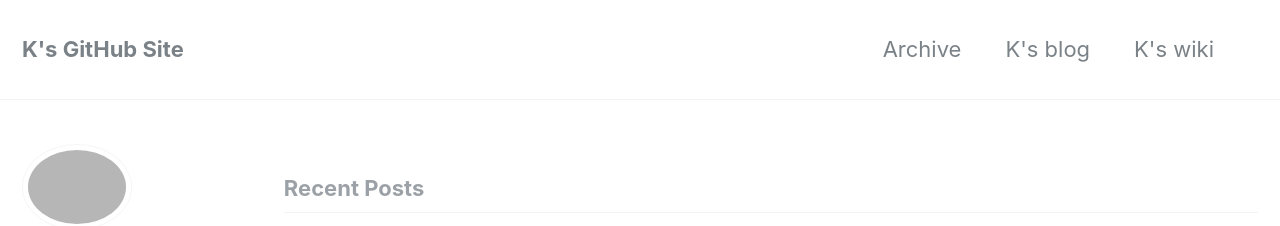
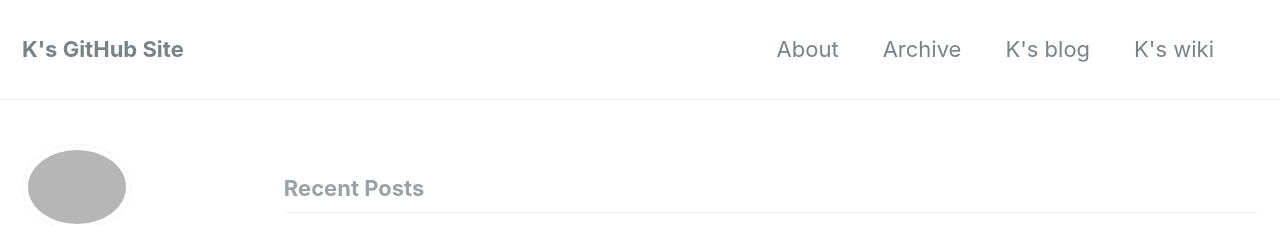
Before and after one commit to laureltreetop/laureltreetop.github.io, a Jekyll site: the page built from index.html, in a window 1280 px wide and 900 px high. Shown: the top 226 px of the window. Built offline with Jekyll 4.4.1, drawn with Linux system fonts in a browser that asks for light colours; nearby versions of some CDN libraries; the list of posts is cut into pages by our own code.

Commit message:
Update navigation.yml

```diff
--- a/_data/navigation.yml
+++ b/_data/navigation.yml
@@ -1,5 +1,7 @@
 # main links
 main:
+  - title: "About"
+    url: /about.html
   - title: "Archive"
     url: /year-archive/
   # - title: "Sample Collections"
```
